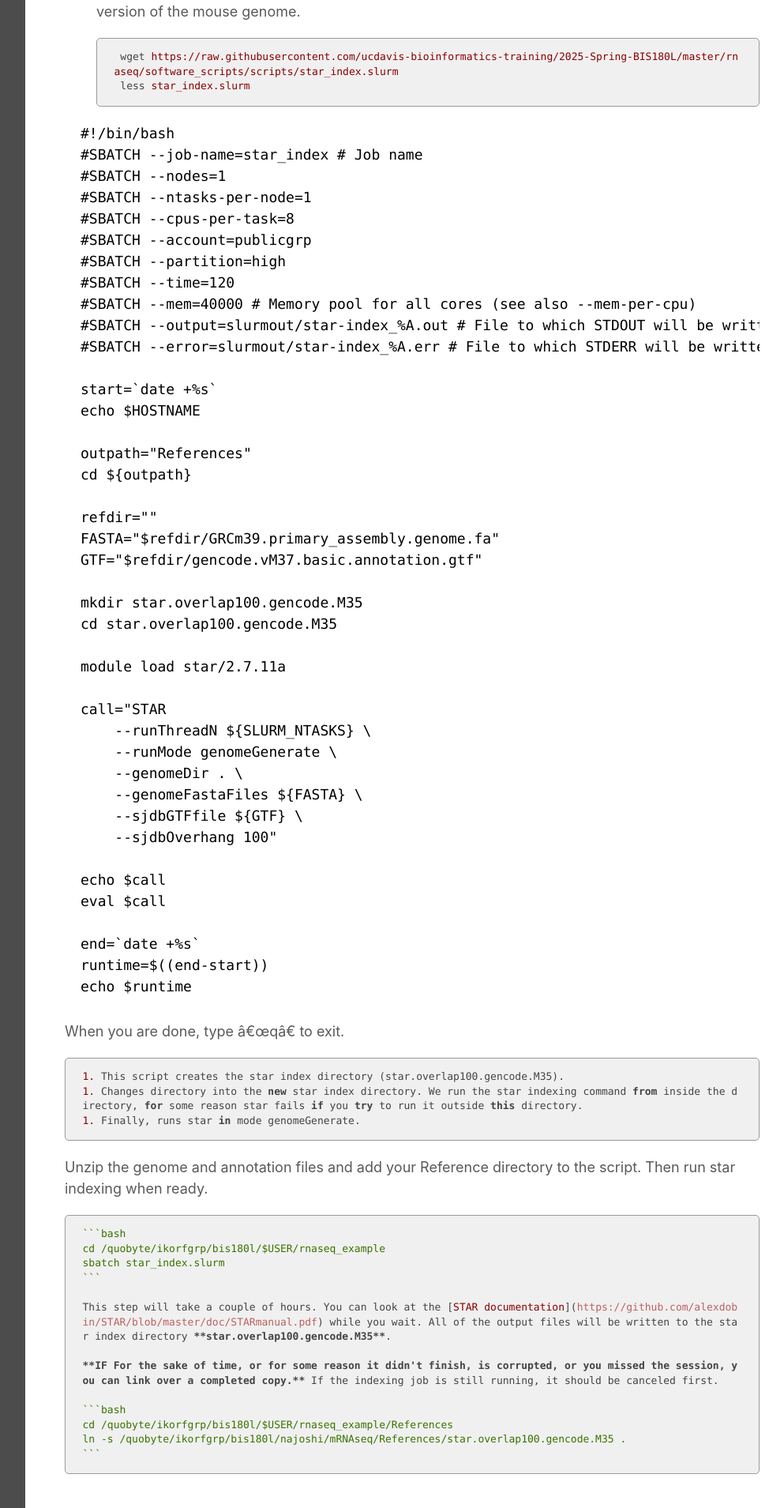
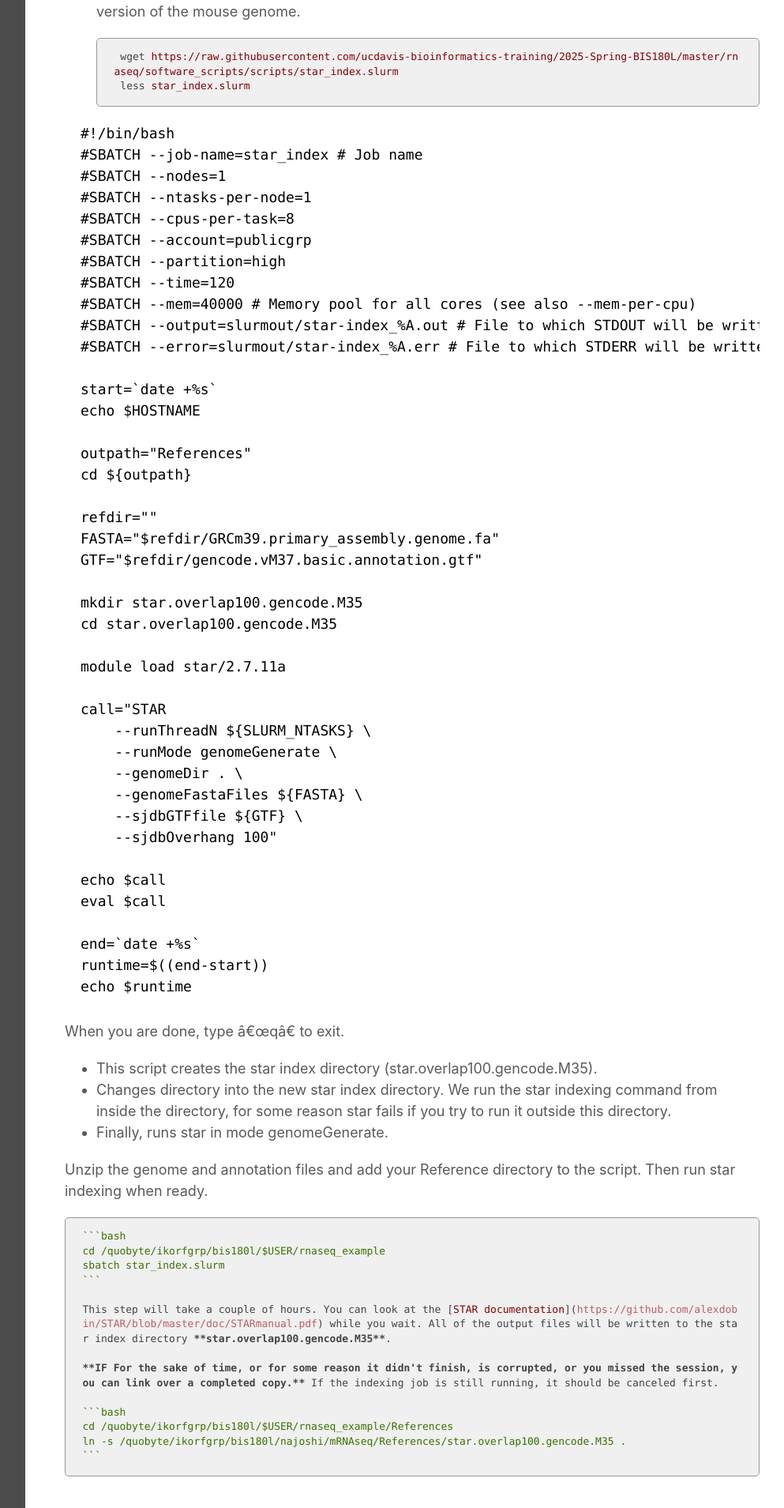
Before and after one commit to ucdavis-bioinformatics-training/2025-Spring-BIS180L, a Jekyll site: the page built from rnaseq/data_reduction/02-alignment-indexref_mm.md, in a window 1280 px wide. Shown: the part 2296-4205 px from the top of the page at 79% size, without its empty margins (268-1261 px from the left). Built offline with Jekyll 4.4.1, drawn with Linux system fonts in a browser that asks for light colours; our own code applies the rules of GitHub Pages for plain Markdown files.

Commit message:
fixing errors

```diff
--- a/rnaseq/data_reduction/02-alignment-indexref_mm.md
+++ b/rnaseq/data_reduction/02-alignment-indexref_mm.md
@@ -94,9 +94,9 @@ echo $runtime
 
 When you are done, type "q" to exit.
 
-    1. This script creates the star index directory (star.overlap100.gencode.M35).
-    1. Changes directory into the new star index directory. We run the star indexing command from inside the directory, for some reason star fails if you try to run it outside this directory.
-    1. Finally, runs star in mode genomeGenerate.
+* This script creates the star index directory (star.overlap100.gencode.M35).
+* Changes directory into the new star index directory. We run the star indexing command from inside the directory, for some reason star fails if you try to run it outside this directory.
+* Finally, runs star in mode genomeGenerate.
 
 
 
```
